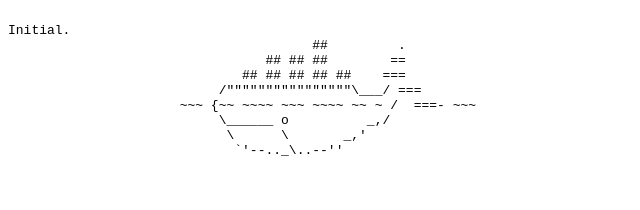
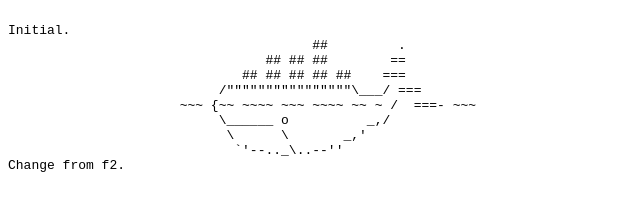
Before and after one commit to roninen/test, a plain HTML site: page index.html in a window 1280 px wide. Shown: the full height of the page, 0-640 px from the left. Drawn offline with Linux system fonts and the light colour scheme.

Commit message:
Change from f2

```diff
--- a/index.html
+++ b/index.html
@@ -8,4 +8,5 @@ Initial.
                            \______ o          _,/
                             \      \       _,'
                              `'--.._\..--''
+Change from f2.
 </xmp>
```
